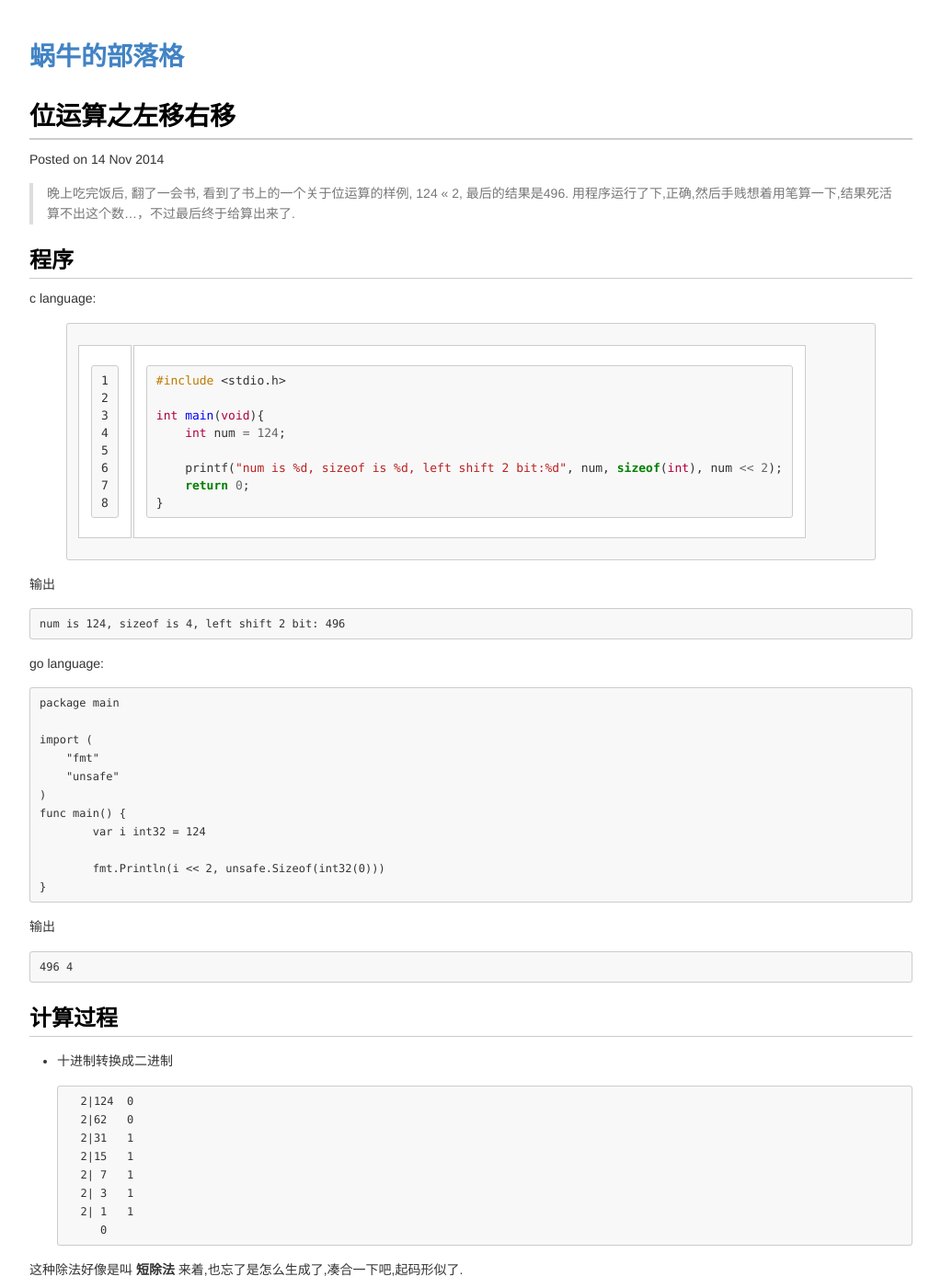
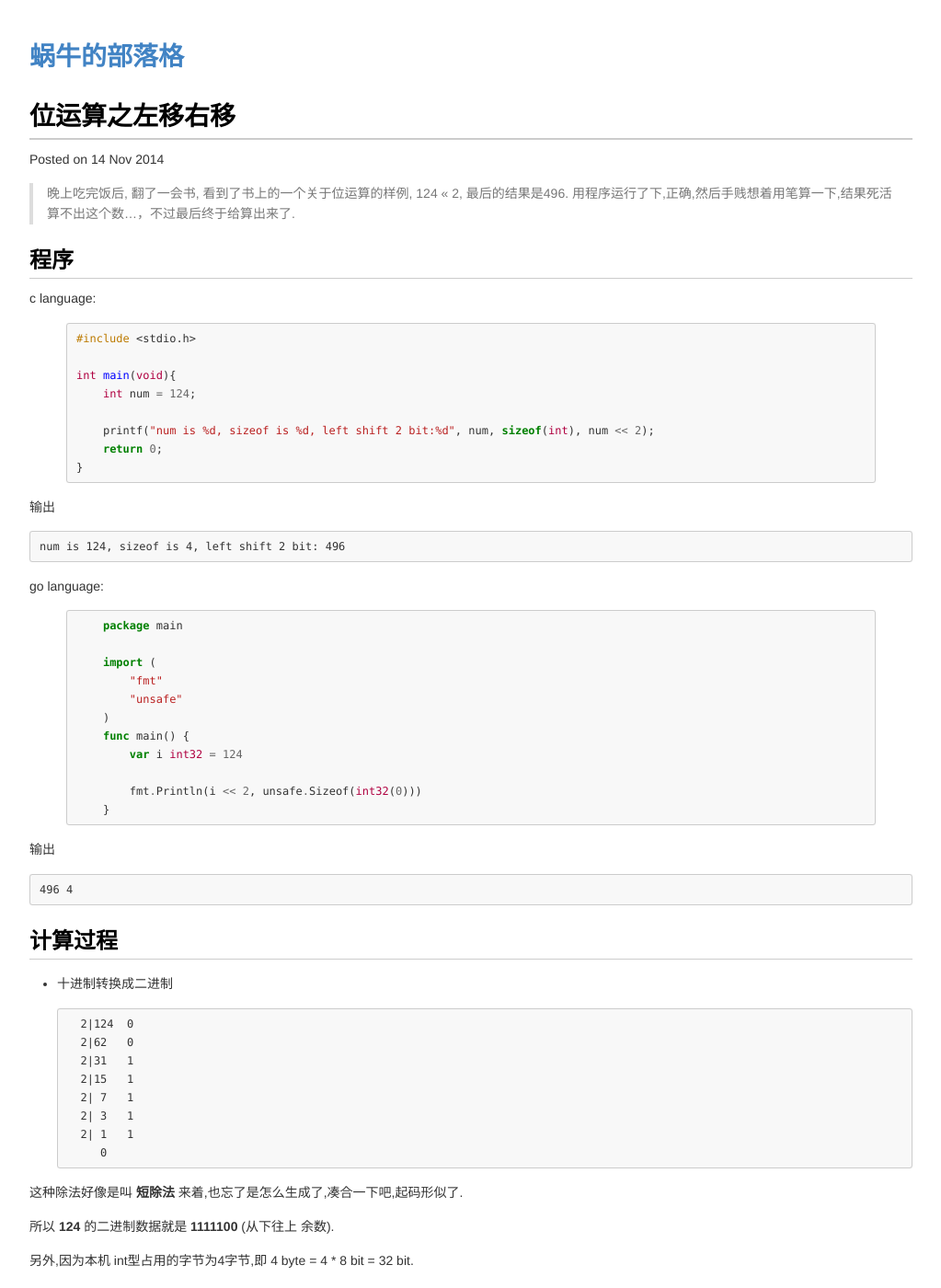
Before and after one commit to peng2089/dp.github.io, a Jekyll site: the page built from _posts/2014-11-14-位运算之左移右移.md, in a window 1280 px wide and 1400 px high. Shown: the whole window at 92% size, without its empty margins (128-1151 px from the left). Built offline with Jekyll 4.4.1, drawn with Linux system fonts in a browser that asks for light colours.

Commit message:
change file

```diff
--- a/_posts/2014-11-14-位运算之左移右移.md
+++ b/_posts/2014-11-14-位运算之左移右移.md
@@ -12,7 +12,7 @@ tags: [ 位运算 ]
 
 c language:
 
-{% highlight c linenos %}
+{% highlight c  %}
 #include <stdio.h>
 
 int main(void){
@@ -29,6 +29,7 @@ int main(void){
 
 go language:
 
+{% highlight go  %}
     package main
 
     import (
@@ -40,6 +41,7 @@ go language:
 
     	fmt.Println(i << 2, unsafe.Sizeof(int32(0)))
     }
+{% endhighlight %}
 
 输出
 
```
